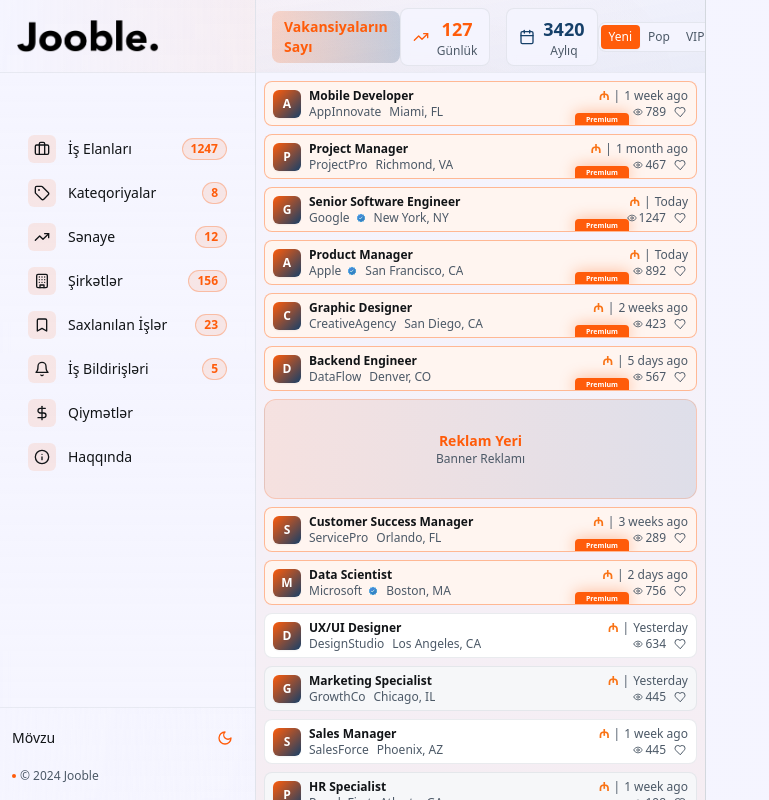
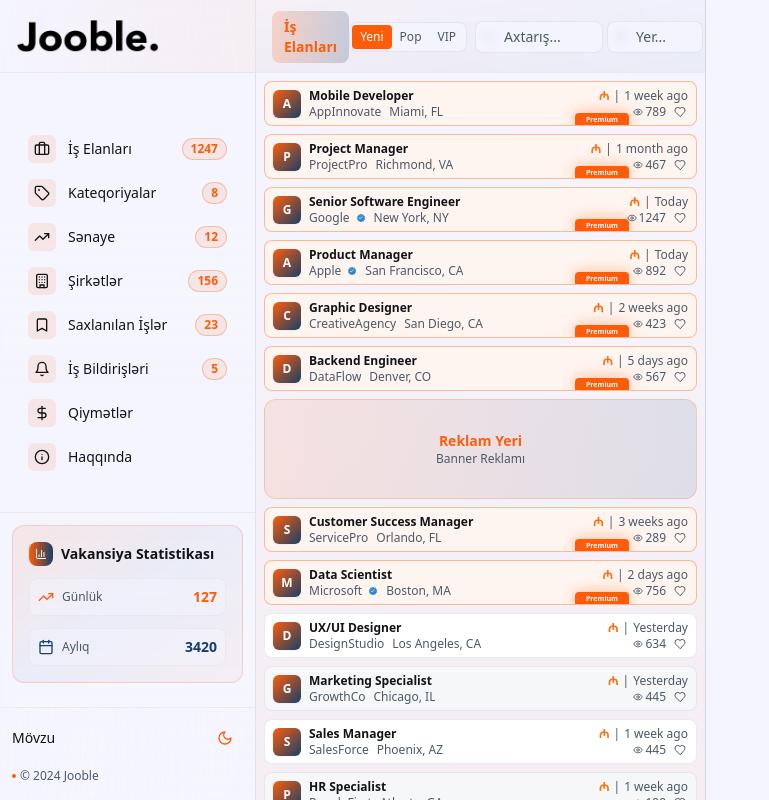
Before and after one commit to bondazz/jobin-az, a React (Vite) app: page / in a window 1280 px wide. Shown: the whole page, without its empty margins (0-769 px from the left). Built offline with nearby package versions, Linux system fonts and the light colour scheme.

Commit message:
Refactor: Move statistics to sidebar footer
Move the statistics section from the job listings header to the footer of the left sidebar, and keep only the search section in the header.

```diff
--- a/src/components/JobListings.tsx
+++ b/src/components/JobListings.tsx
@@ -1,3 +1,4 @@
+
 import { useState, useMemo } from 'react';
 import { Input } from '@/components/ui/input';
 import { Button } from '@/components/ui/button';
@@ -77,10 +78,6 @@ const JobListings = ({
     return categoryMap[category] || category;
   };
 
-  // Daily and monthly job statistics
-  const dailyJobCount = 127;
-  const monthlyJobCount = 3420;
-
   return (
     <div className="flex-1 flex flex-col h-full bg-background">
       {/* Mobile/Tablet Sticky Header with Logo */}
@@ -94,34 +91,15 @@ const JobListings = ({
         </div>
       </div>
 
-      {/* Compact Header Section - Max height 73px */}
+      {/* Compact Search Section - Max height 73px */}
       <div className="relative overflow-hidden bg-gradient-to-br from-background via-primary/8 to-accent/5 border-b border-border/30 max-h-[73px]">
         <div className="absolute inset-0 bg-gradient-to-r from-primary/5 to-transparent opacity-60"></div>
 
         <div className="relative px-4 py-2 h-[73px] flex items-center justify-between">
-          {/* Left: Job Count Title */}
+          {/* Left: Title */}
           <div className="flex items-center gap-3">
             <div className="bg-gradient-to-r from-primary/20 to-accent/20 rounded-lg px-3 py-1.5">
-              <h1 className="text-sm font-bold text-primary">Vakansiyaların Sayı</h1>
-            </div>
-          </div>
-
-          {/* Center: Statistics */}
-          <div className="flex items-center gap-4">
-            <div className="flex items-center gap-2 bg-background/80 backdrop-blur-sm border border-border/50 rounded-lg px-3 py-1.5">
-              <TrendingUp className="w-4 h-4 text-primary" />
-              <div className="text-center">
-                <div className="text-lg font-bold text-primary">{dailyJobCount}</div>
-                <div className="text-xs text-muted-foreground">Günlük</div>
-              </div>
-            </div>
-
-            <div className="flex items-center gap-2 bg-background/80 backdrop-blur-sm border border-border/50 rounded-lg px-3 py-1.5">
-              <Calendar className="w-4 h-4 text-accent" />
-              <div className="text-center">
-                <div className="text-lg font-bold text-accent">{monthlyJobCount}</div>
-                <div className="text-xs text-muted-foreground">Aylıq</div>
-              </div>
+              <h1 className="text-sm font-bold text-primary">İş Elanları</h1>
             </div>
           </div>
 
--- a/src/components/MainSidebar.tsx
+++ b/src/components/MainSidebar.tsx
@@ -5,7 +5,7 @@ import { Button } from '@/components/ui/button';
 import { Badge } from '@/components/ui/badge';
 import { Separator } from '@/components/ui/separator';
 import ThemeToggle from '@/components/ThemeToggle';
-import { Briefcase, Tag, Building, Bookmark, Bell, Search, TrendingUp, Info, DollarSign, Users, Home } from 'lucide-react';
+import { Briefcase, Tag, Building, Bookmark, Bell, Search, TrendingUp, Info, DollarSign, Users, Home, Calendar, BarChart3 } from 'lucide-react';
 
 const MainSidebar = () => {
   const location = useLocation();
@@ -55,11 +55,18 @@ const MainSidebar = () => {
     path: '/about',
     count: null
   }];
+
   const isActivePath = (path: string) => {
     if (path === '/') return location.pathname === '/';
     return location.pathname.startsWith(path);
   };
-  return <aside className="hidden xl:flex w-64 bg-gradient-to-b from-job-sidebar to-job-sidebar/80 border-r border-border/60 flex-col h-full backdrop-blur-sm">
+
+  // Statistics data
+  const dailyJobCount = 127;
+  const monthlyJobCount = 3420;
+
+  return (
+    <aside className="hidden xl:flex w-64 bg-gradient-to-b from-job-sidebar to-job-sidebar/80 border-r border-border/60 flex-col h-full backdrop-blur-sm">
       {/* Logo & Branding */}
       <div className="p-4 border-b border-border/40 bg-gradient-to-r from-job-sidebar/90 to-primary/5">
         <Link to="/" className="flex items-center gap-3 hover:opacity-80 transition-opacity">
@@ -76,23 +83,74 @@ const MainSidebar = () => {
       {/* Navigation Menu */}
       <nav className="flex-1 p-3">
         <div className="space-y-1">
-          {menuItems.map((item, index) => <Button key={item.path} asChild variant={isActivePath(item.path) ? "default" : "ghost"} className={`w-full justify-between h-10 rounded-lg transition-all duration-300 animate-fade-in text-sm ${isActivePath(item.path) ? 'bg-gradient-primary text-white hover:opacity-90 shadow-lg' : 'hover:bg-accent/60 hover:shadow-sm'}`} style={{
-          animationDelay: `${index * 50}ms`
-        }}>
+          {menuItems.map((item, index) => (
+            <Button
+              key={item.path}
+              asChild
+              variant={isActivePath(item.path) ? "default" : "ghost"}
+              className={`w-full justify-between h-10 rounded-lg transition-all duration-300 animate-fade-in text-sm ${
+                isActivePath(item.path)
+                  ? 'bg-gradient-primary text-white hover:opacity-90 shadow-lg'
+                  : 'hover:bg-accent/60 hover:shadow-sm'
+              }`}
+              style={{ animationDelay: `${index * 50}ms` }}
+            >
               <Link to={item.path} className="flex items-center justify-between w-full">
                 <div className="flex items-center gap-3">
-                  <div className={`w-7 h-7 rounded-md flex items-center justify-center ${isActivePath(item.path) ? 'bg-white/20' : 'bg-primary/10'}`}>
+                  <div className={`w-7 h-7 rounded-md flex items-center justify-center ${
+                    isActivePath(item.path) ? 'bg-white/20' : 'bg-primary/10'
+                  }`}>
                     <item.icon className="w-4 h-4" />
                   </div>
                   <span className="font-medium text-sm">{item.label}</span>
                 </div>
-                {item.count && <Badge variant={isActivePath(item.path) ? "secondary" : "outline"} className={`text-xs px-2 py-0.5 ${isActivePath(item.path) ? 'bg-white/20 text-white border-white/30' : 'bg-primary/10 text-primary border-primary/30'}`}>
+                {item.count && (
+                  <Badge
+                    variant={isActivePath(item.path) ? "secondary" : "outline"}
+                    className={`text-xs px-2 py-0.5 ${
+                      isActivePath(item.path)
+                        ? 'bg-white/20 text-white border-white/30'
+                        : 'bg-primary/10 text-primary border-primary/30'
+                    }`}
+                  >
                     {item.count}
-                  </Badge>}
+                  </Badge>
+                )}
               </Link>
-            </Button>)}
+            </Button>
+          ))}
         </div>
       </nav>
+
+      {/* Statistics Section */}
+      <div className="p-3 border-t border-border/40">
+        <div className="bg-gradient-to-br from-primary/10 via-accent/5 to-primary/5 rounded-xl p-4 mb-3 border border-primary/20">
+          <div className="flex items-center gap-2 mb-3">
+            <div className="w-6 h-6 bg-gradient-to-r from-primary to-accent rounded-lg flex items-center justify-center">
+              <BarChart3 className="w-3 h-3 text-white" />
+            </div>
+            <h3 className="text-sm font-bold text-foreground">Vakansiya Statistikası</h3>
+          </div>
+
+          <div className="space-y-3">
+            <div className="flex items-center justify-between p-2 bg-background/50 backdrop-blur-sm rounded-lg border border-border/30">
+              <div className="flex items-center gap-2">
+                <TrendingUp className="w-4 h-4 text-primary" />
+                <span className="text-xs text-muted-foreground">Günlük</span>
+              </div>
+              <div className="text-sm font-bold text-primary">{dailyJobCount}</div>
+            </div>
+
+            <div className="flex items-center justify-between p-2 bg-background/50 backdrop-blur-sm rounded-lg border border-border/30">
+              <div className="flex items-center gap-2">
+                <Calendar className="w-4 h-4 text-accent" />
+                <span className="text-xs text-muted-foreground">Aylıq</span>
+              </div>
+              <div className="text-sm font-bold text-accent">{monthlyJobCount}</div>
+            </div>
+          </div>
+        </div>
+      </div>
 
       {/* Footer */}
       <div className="p-3 border-t border-border/40 bg-gradient-to-r from-job-sidebar/90 to-transparent">
@@ -108,7 +166,8 @@ const MainSidebar = () => {
           </div>
         </div>
       </div>
-    </aside>;
+    </aside>
+  );
 };
 
 export default MainSidebar;
```
